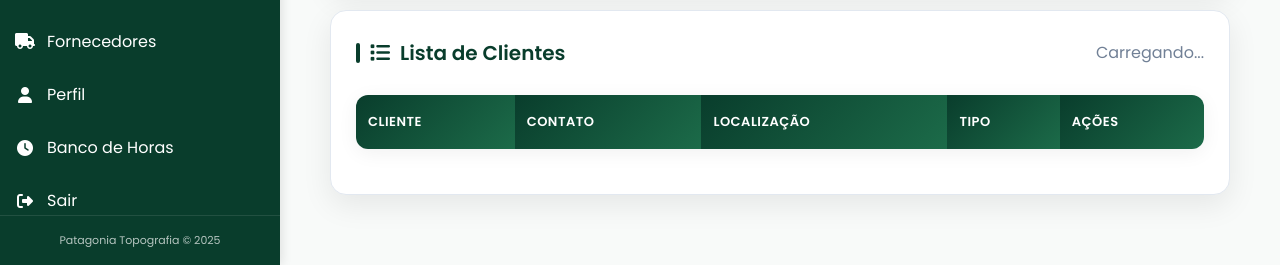
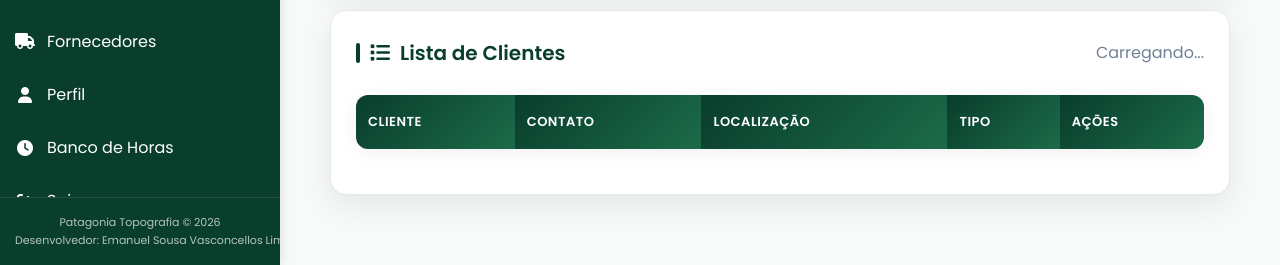
Before and after one commit to poucklack-dev/Gerenciamento-MicroEmpresa, a Flask app: page /clientes in a window 1280 px wide. Shown: the part 656-921 px from the top of the page. Run offline with Flask 3, Linux system fonts and the light colour scheme; a user stored in the database is signed in; data that the repository does not hold is empty; some libraries are stand-ins or nearby versions.

Commit message:
Adiciona licença MIT e créditos do desenvolvedor

```diff
--- a/templates/base.html
+++ b/templates/base.html
@@ -448,7 +448,8 @@
         </nav>
 
         <div class="sidebar-footer">
-            <p>Patagonia Topografia &copy; 2025</p>
+            <p>Patagonia Topografia &copy; 2026</p>
+            <p>Desenvolvedor: Emanuel Sousa Vasconcellos Lima</p>
         </div>
     </div>
 
```
Also changed, not shown: README.md, 1 other file.
